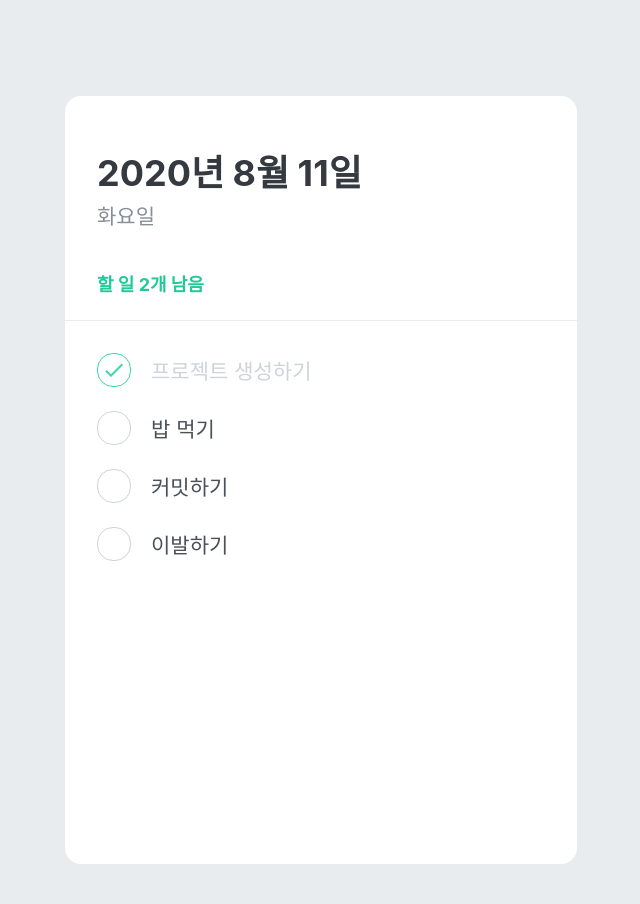
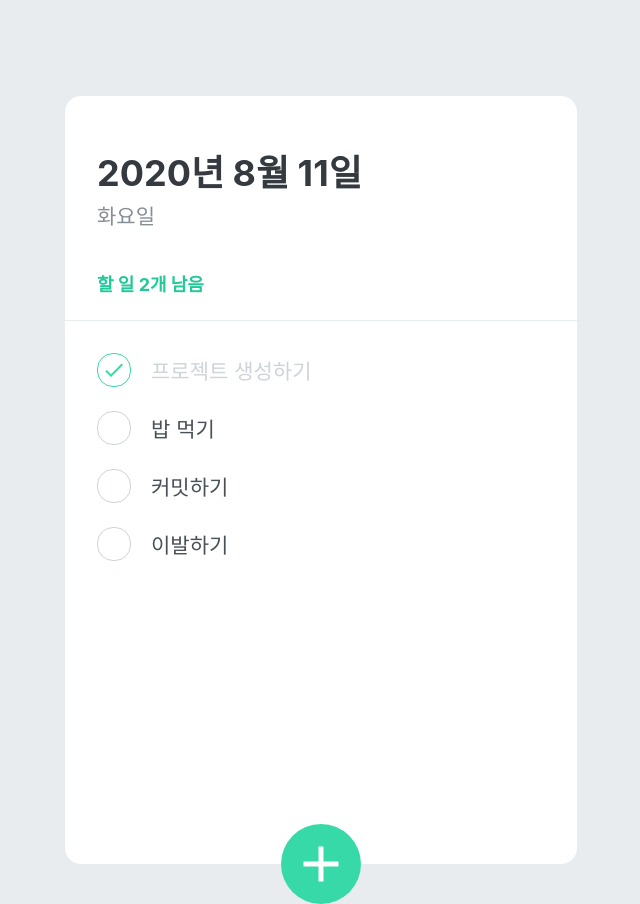
Before and after one commit to zwonlala/react-todolist, a React (Create React App) app: page / in a window 1280 px wide. Shown: the whole page, without its empty margins (319-959 px from the left). Built offline with nearby package versions, Linux system fonts and the light colour scheme.

Commit message:
Add TodoCreate components
Add components/TodoCreate.js
Use TodoCreate at App components

```diff
--- a/src/App.js
+++ b/src/App.js
@@ -3,6 +3,7 @@
 import TodoTemplate from "./components/TodoTemplate";
 import TodoHead from "./components/TodoHead";
 import TodoList from "./components/TodoList";
+import TodoCreate from "./components/TodoCreate";
 
 const GlobalStyle = createGlobalStyle`
   body {
@@ -17,6 +18,7 @@
       <TodoTemplate>
         <TodoHead />
         <TodoList />
+        <TodoCreate />
       </TodoTemplate>
     </>
   );
--- /dev/null
+++ b/src/components/TodoCreate.js
@@ -0,0 +1,113 @@
+import React, { useState } from "react";
+import styled, { css } from "styled-components";
+import { MdAdd } from "react-icons/md";
+
+const CircleButton = styled.button`
+  background: #38d9a9; //기본색상을 초록
+  &:hover {
+    //hover 했을때는 밝아지고
+    background: #63e6be;
+  }
+  &:active {
+    //클릭(active)했을 때는 색상이 어두워지게끔
+    background: #20c997;
+  }
+
+  z-index: 5; //다른 내용을 가려야하니 z-index 설정
+  cursor: pointer;
+  width: 80px;
+  height: 80px;
+  display: flex;
+  align-items: center;
+  justify-content: center; //중앙 정렬
+
+  position: absolute; //버튼의 위치 설정
+  left: 50%;
+  bottom: 0px; //여기까지 하면 정 가운데에서 조금 우측으로 되고, 맨 밑에 위치하고
+  transform: translate(
+    -50%,
+    50%
+  ); //이 문장을 통해 더 정확한 정 가운데를 설정함!
+
+  font-size: 60px; //아이콘 사이즈
+  color: white; //아이콘 색상
+  border-radius: 40px; //40px 또는 50% 로 설정
+
+  border: none;
+  outline: none; //테두리랑 아웃라인 없앨 것
+
+  transition: 0.125s all ease-in; //그리고 이걸 추가해줘야지 애니메이션이 나타남!!!
+
+  //만약 open 이라는 값이 true 다!!
+  ${(props) =>
+    props.open &&
+    css`
+      background: #ff6b6b; //배경을 빨간색
+      &: hover {
+        //hover 됐을때도 연한 빨간색으로 설정하고
+        background: #ff8787;
+      }
+      &: active {
+        //클릭 됐을때는 진한 빨간색으로 설정
+        background: #fa5252;
+      }
+      //버튼을 45도 돌려줄 것인데, 기존의 translate 하던걸 유지하면서 rotate 해준다!!!!
+      transform: translate(-50%, 50%) rotate(45deg);
+    `}
+`;
+
+//open 이 true가 돼었을 때, form이 나오게 할 건데, 그때의 위치?를 설정해주는 거
+const InsertFormPositioner = styled.div`
+  width: 100%;
+  bottom: 0;
+  left: 0;
+  position: absolute;
+`;
+
+//실제 InsertForm
+const InsertForm = styled.div`
+  background: #f8f9fa; //배경 회색
+  padding: 32px;
+  padding-bottom: 72px; //아래는 72px으로 설정(∵ 버튼 공간)
+  border-bottom-left-radius: 16px; //이 두 문장은 TodoTemplate에서 모서리를 둥글게 해줬는데, 그 둥근 모서리를 삐져나오지 않게 설정해주는 것
+  border-bottom-right-radius: 16px;
+  border-top: 1px solid #e9ecef; //상단 테두리
+`;
+
+//input
+const Input = styled.input`
+  padding: 12px;
+  border-radius: 4px;
+  border: 1px solid #dee2e6;
+  width: 100%;
+  outline: none;
+  font-size: 18px;
+  box-sizing: border-box; //이걸 해야 패딩이 삐져나오지 않음
+`;
+
+function TodoCreate() {
+  //TodoCreate는 상태관리가 필요함!
+  //(∵ 열고 닫는 상태를 관리해줘야 함!)
+  const [open, setOpen] = useState(false);
+  const onToggle = () => setOpen(!open); //open값 반전시키는 함수
+
+  return (
+    <>
+      {open && (
+        <InsertFormPositioner>
+          <InsertForm>
+            <Input
+              placeholder="할 일을 입력 후, Enter 키를 눌러주세요."
+              autoFocus
+            />
+          </InsertForm>
+        </InsertFormPositioner>
+      )}
+      <CircleButton onClick={onToggle} open={open}>
+        <MdAdd />
+      </CircleButton>
+    </>
+  );
+}
+
+export default TodoCreate;
```
